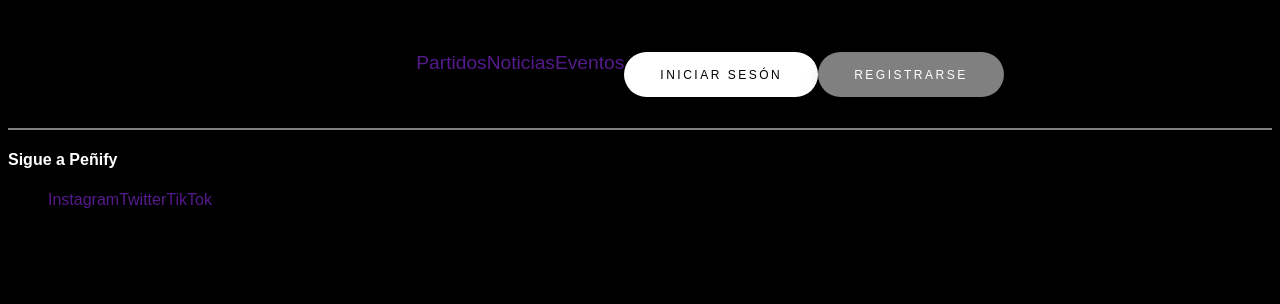
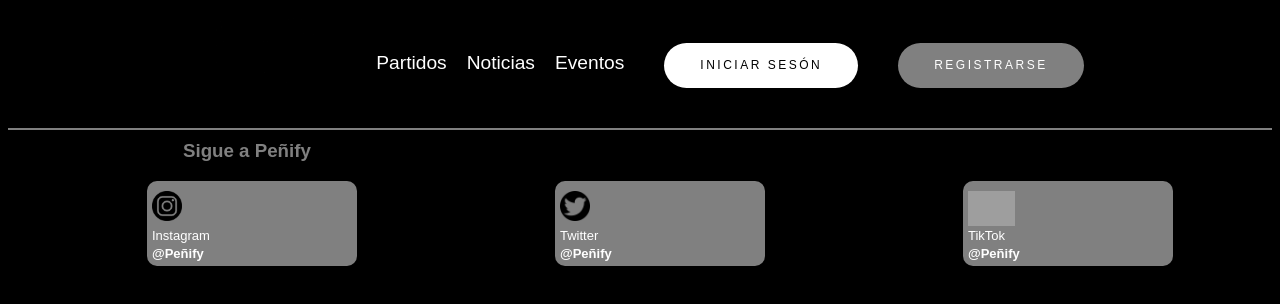
Before and after one commit to pablovacasgarcia/Proyecto-Penify, a plain HTML site: page index.html in a window 1280 px wide. Drawn offline with Linux system fonts and the light colour scheme; grey boxes are pictures that could not be loaded.

Commit message:
footer
hemos dado estilo al footer

```diff
--- a/css/index.css
+++ b/css/index.css
@@ -13,7 +13,7 @@ header {
 }
 
 
-ul {
+header ul {
     display: flex;
     flex-direction: row;
     list-style: none;
@@ -28,12 +28,18 @@ header li {
     margin-top: 25px;
 }
 
-a {
+header a {
     text-decoration: none;
     appearance: none;
+    color: white;
+    margin-left: 20px;
 }
-
+header a:hover{
+    text-decoration: underline;
+}
 .Registro {
+  margin-left: 20px;
+  margin-top: -10px;
   padding: 1.3em 3em;
   font-size: 12px;
   text-transform: uppercase;
@@ -64,3 +70,48 @@ a {
   background-color: white;
   color: black;
 }
+
+footer{
+  background-color:black;
+  height: 130px;
+  color: white;
+}
+
+footer h3{
+  margin-top: 10px;
+  margin-left: 175px;
+  color: gray;
+}
+footer ul{
+  display: flex;
+  justify-content: space-around;
+  list-style: none;
+}
+footer ul li{
+  background-color:gray;
+  width: 200px;
+  padding: 5px;
+  border-radius: 10px;
+  height: 75px;
+}
+footer ul li img{
+  height: 30px;
+  margin-top: 5px;
+}
+#tiktok{
+  height: 35px;
+  margin-top: 5px;
+  margin-bottom: -5px;
+}
+footer ul li a{
+  text-decoration: none;
+  color: white;
+}
+footer ul li a h4{
+  margin-top: -10px;
+  font-size: 13px;
+}
+footer ul li a p{
+  margin-top: 3px;
+  font-size: 13px;
+}
--- a/index.html
+++ b/index.html
@@ -24,12 +24,30 @@
 
     </main>
     <footer>
-        <h4>Sigue a Peñify</h4>
+        <h3>Sigue a Peñify</h3>
         <nav>
             <ul>
-                <li><a href="">Instagram</a></li>
-                <li><a href="">Twitter</a></li>
-                <li><a href="">TikTok</a></li>
+                <li>
+                    <a href="">
+                        <img src="img/LogoInstagram.png">
+                        <p>Instagram</p>
+                        <h4>@Peñify</h4>
+                    </a>
+                </li>
+                <li>
+                    <a href="">
+                        <img src="img/LogoTwitter.png">
+                        <p>Twitter</p>
+                        <h4>@Peñify</h4>
+                    </a>
+                </li>
+                <li>
+                    <a href="">
+                        <img id="tiktok" src="https://cdn-icons-png.flaticon.com/512/4138/4138198.png">
+                        <p>TikTok</p>
+                        <h4>@Peñify</h4>
+                    </a>
+                </li>
             </ul>
         </nav>
     </footer>
```
Also changed, not shown: css/inicio_registro.css (+4 -7 lines).
